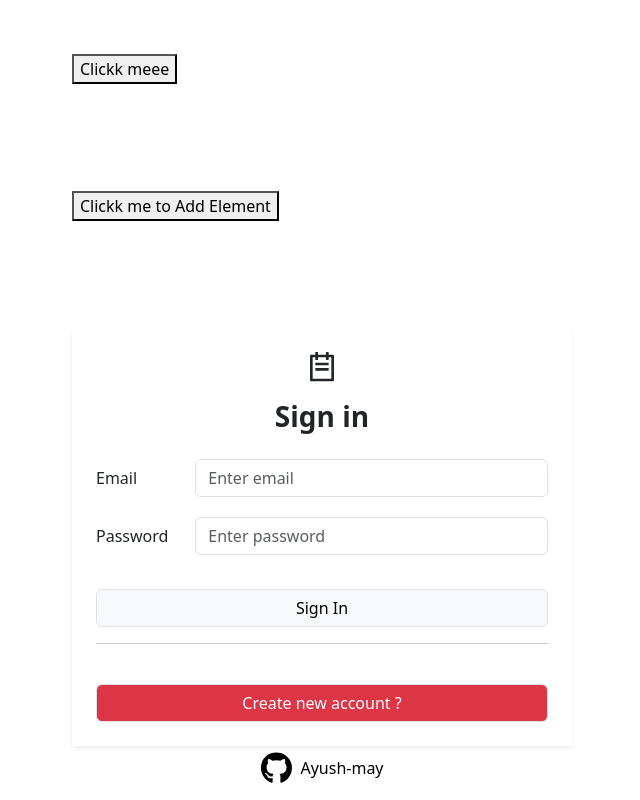
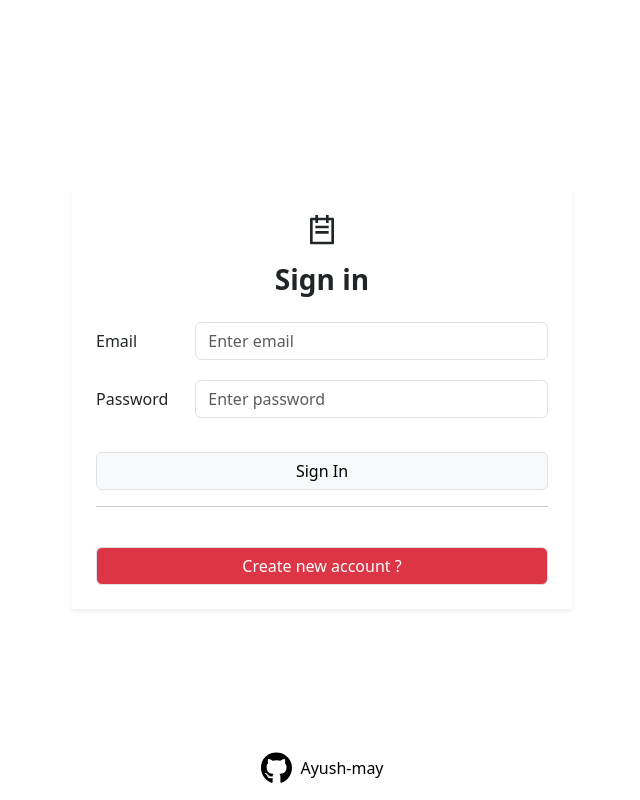
Before and after one commit to Ayush-may/todo_list_FERN_frontEnd, a React (Vite) app: page / in a window 1280 px wide. Shown: the whole page, without its empty margins (318-958 px from the left). Built offline with nearby package versions, Linux system fonts and the light colour scheme; a web font is replaced by a local one.

Commit message:
refactor: clean code

```diff
--- a/src/components/LoginPage.jsx
+++ b/src/components/LoginPage.jsx
@@ -5,15 +5,11 @@ import { Link, useNavigate } from 'react-router-dom'
 import FullWBtn from './smallComponents/FullWBtn';
 import axios from 'axios';
 import { ToastContainer, toast } from 'react-toastify';
-import { useDispatch, useSelector } from 'react-redux';
-import { addTodo } from '../features/todos/todoSlice';
 
 // axios.defaults.baseURL = 'https://todo-list-fern-backend.onrender.com';
 axios.defaults.baseURL = 'http://localhost:5000';
 
 const LoginPage = () => {
-    const temp = useSelector(state => state.todos);
-    const dispatch = useDispatch();
     const ref = useRef();
     const btnRef = useRef();
     const inpRef = useRef();
@@ -65,23 +61,13 @@ const LoginPage = () => {
                 }).catch(e => {
 
                 })
-        } catch (error) {
-
-        }
+        } catch (error) {}
     }
 
-    const handle = () => {
-        console.log(temp)
-    }
-
-    const handle2 = () => {
-        dispatch(addTodo({ text: 'heyyysys' }));
-    }
     return (
         <>
             <div className='loginPage' >
-                <div><button onClick={handle} >Clickk meee</button></div>
-                <div><button onClick={handle2} >Clickk me to Add Element</button></div>
+
                 <div className='loginCard shadow-sm  p-4' >
                     <div className='d-flex flex-column align-items-center' ><RiTodoLine size={'2em'} /></div>
                     <h3 className='fw-bold mt-3 text-center' >Sign in</h3>
```
